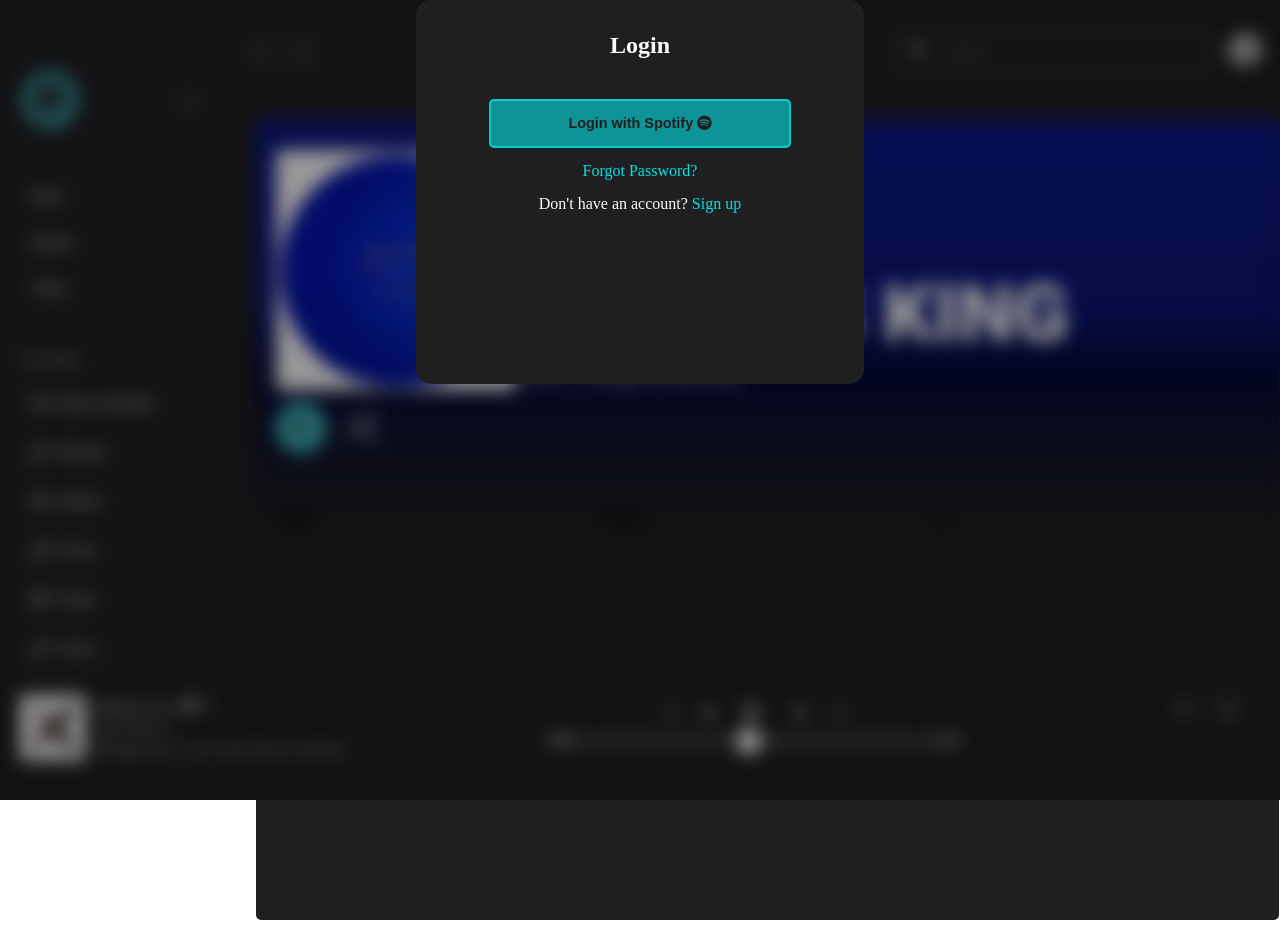
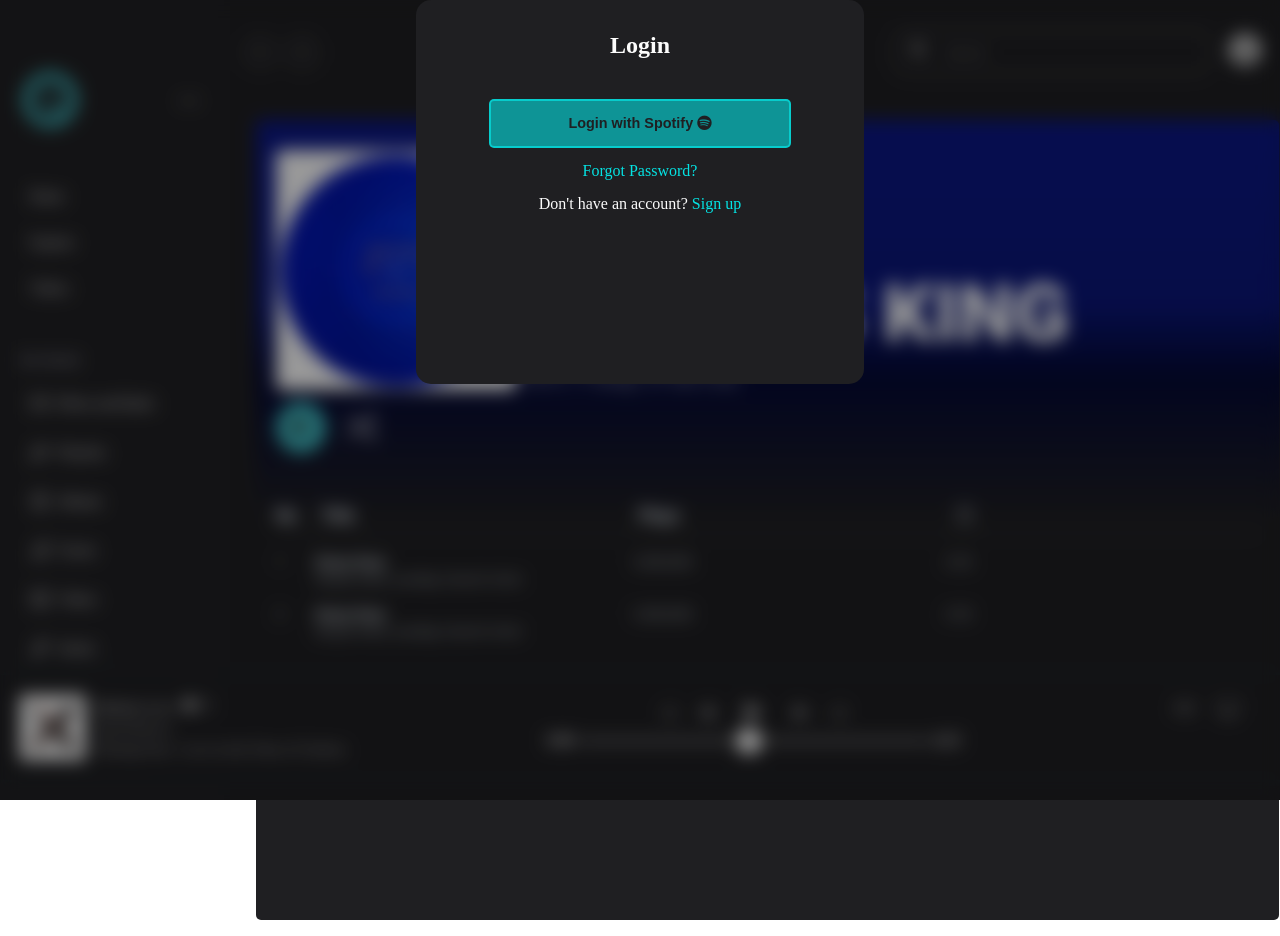
Before and after one commit to priest-2105/moodmix, a website with bundled scripts: page index.html in a window 1280 px wide. Built offline with nearby package versions, Linux system fonts and the light colour scheme.

Commit message:
final style , playlist details

```diff
--- a/css/playlistdetails.css
+++ b/css/playlistdetails.css
@@ -84,11 +84,11 @@
     color:rgb(255, 255, 255);
     background-color: transparent;
     border: none;
-
+    cursor: pointer;
 }
 
 .playlist-details-playpausebtn button{
-
+    cursor: pointer;
     padding: 8px 10px;
     border-radius: 50%;
     background-color: #3fbac2;
@@ -105,5 +105,28 @@
 
 .playlist-details-container-bottom-inner-title{
     display: grid;
-    grid-template-columns: 1fr 1fr 1fr;
+    grid-template-columns: 30px 1fr 1fr 1fr;
+    column-gap: 15px;
+    row-gap: 15px;
+    color: aliceblue;
+    font-family: "Roboto";
+    font-size: 0.9rem;
+    margin-bottom: 20px;
+    padding-bottom: 8px;
+    border-bottom: 1.2px solid rgba(240, 248, 255, 0.26);
 }
+
+
+.playlist-details-container-bottom-inner-text{
+    display: grid;
+    grid-template-columns: 40px 1fr 1fr 1fr;
+    color: rgba(240, 248, 255, 0.623);
+    font-family: "Roboto";
+    font-size: 0.9rem;
+    margin-bottom: 10px;
+    padding-bottom: 8px;
+}
+
+.playlist-details-container-bottom-inner-text b{
+    color: rgb(240, 248, 255);
+}
--- a/css/section-styles.css
+++ b/css/section-styles.css
@@ -10,7 +10,7 @@
     display:block;
 }
 .inner-main-content-bottom-filler{
-    /* height: 250px;  */
+    height: 580px;
     width: 100%;
 }
 
--- a/index.html
+++ b/index.html
@@ -234,12 +234,25 @@
              <div class="playlist-details-container-bottom-inner">
 
              <div class="playlist-details-container-bottom-inner-title">
-               <h3>Title</h3>
+              <h3>No</h3>
+              <h3>Title</h3>
                <h3>Plays</h3>
                <h3><i class="bi bi-clock"></i></h3>
+             </div>
 
+             <div class="playlist-details-container-bottom-inner-text">
+              <p>1</p>
+              <p><b>Every Hour </b><br/> kanye west, sunday church choir</p>
+               <p>1,000,000</p>
+               <p>2:52</p>
+            </div>
 
-             </div>
+            <div class="playlist-details-container-bottom-inner-text">
+              <p>2</p>
+              <p><b>Every Hour </b><br/> kanye west, sunday church choir</p>
+              <p>1,000,000</p>
+              <p>2:52</p>
+           </div>
 
              </div>
 
```
